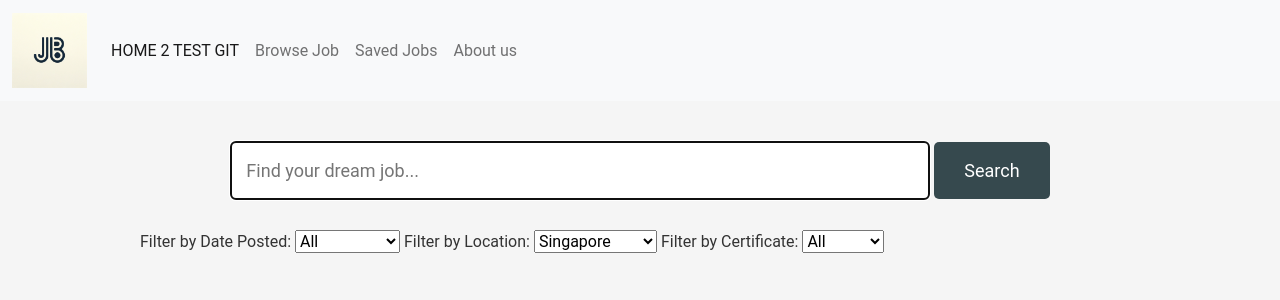
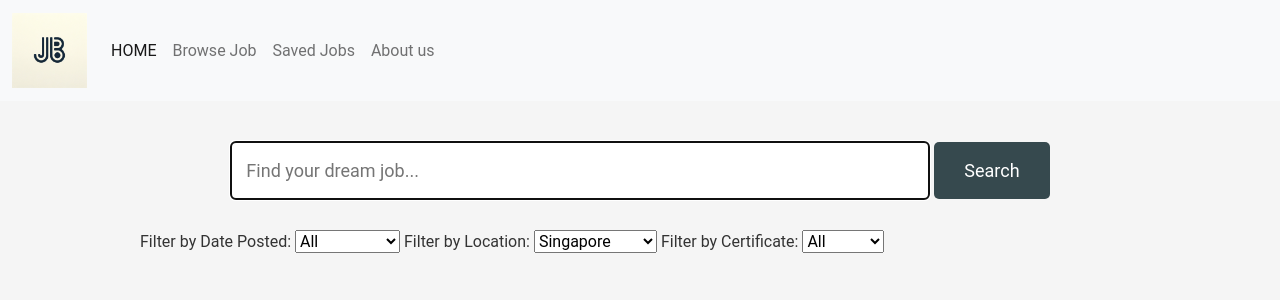
Before and after one commit to RoCode2000/JobSearchProject, a Flask app: page / in a window 1280 px wide. Shown: the top 300 px of the page. Run offline with Flask 3, Linux system fonts and the light colour scheme.

Commit message:
Test this out

```diff
--- a/templates/layout.html
+++ b/templates/layout.html
@@ -35,7 +35,7 @@
       <div class="collapse navbar-collapse" id="navbarNav">
         <ul class="navbar-nav">
           <li class="nav-item">
-            <a class="nav-link active" aria-current="page" href="/">HOME 2 TEST GIT</a>
+            <a class="nav-link active" aria-current="page" href="/">HOME</a>
           </li>
           <li class="nav-item">
             <a class="nav-link" href="#">Browse Job</a>
```
